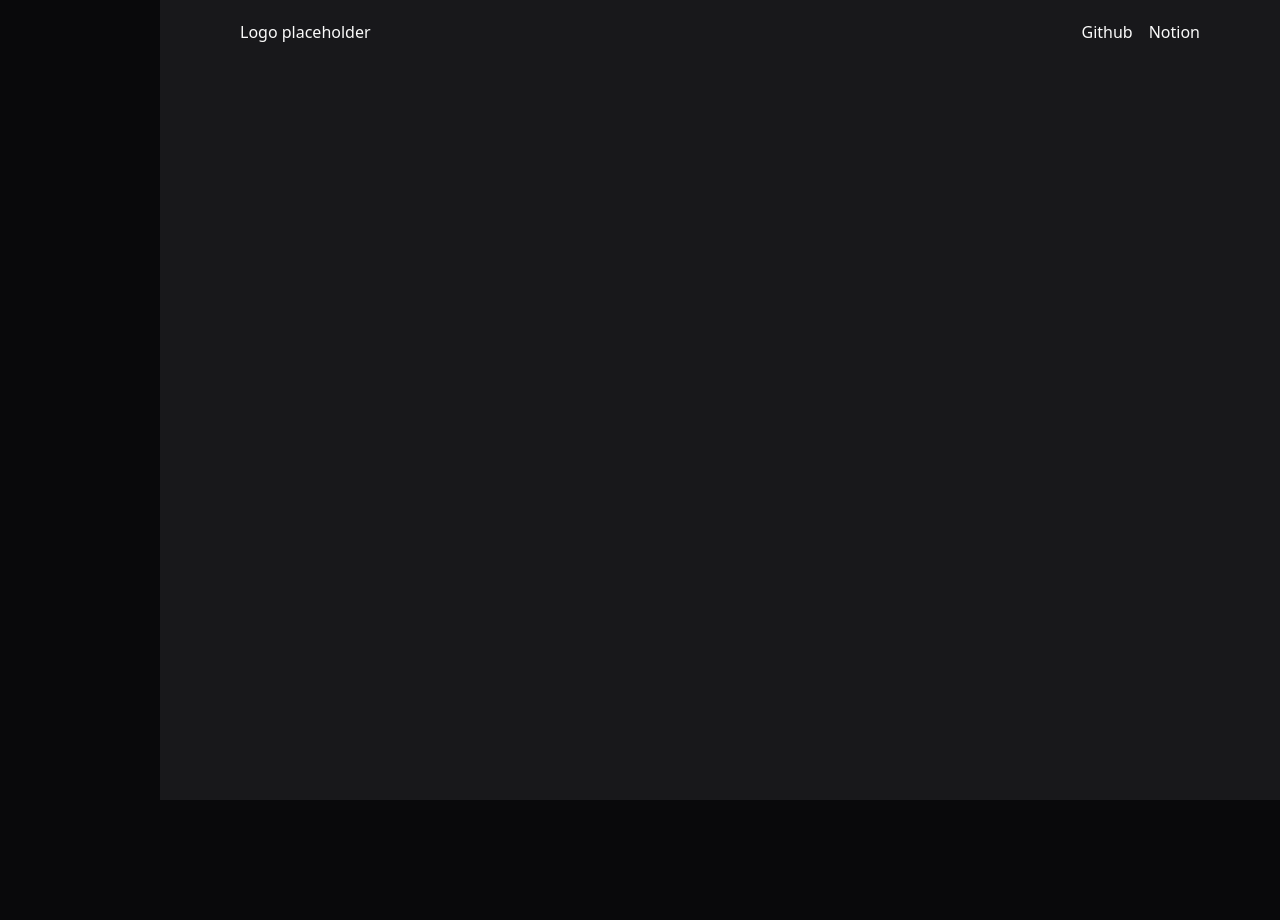
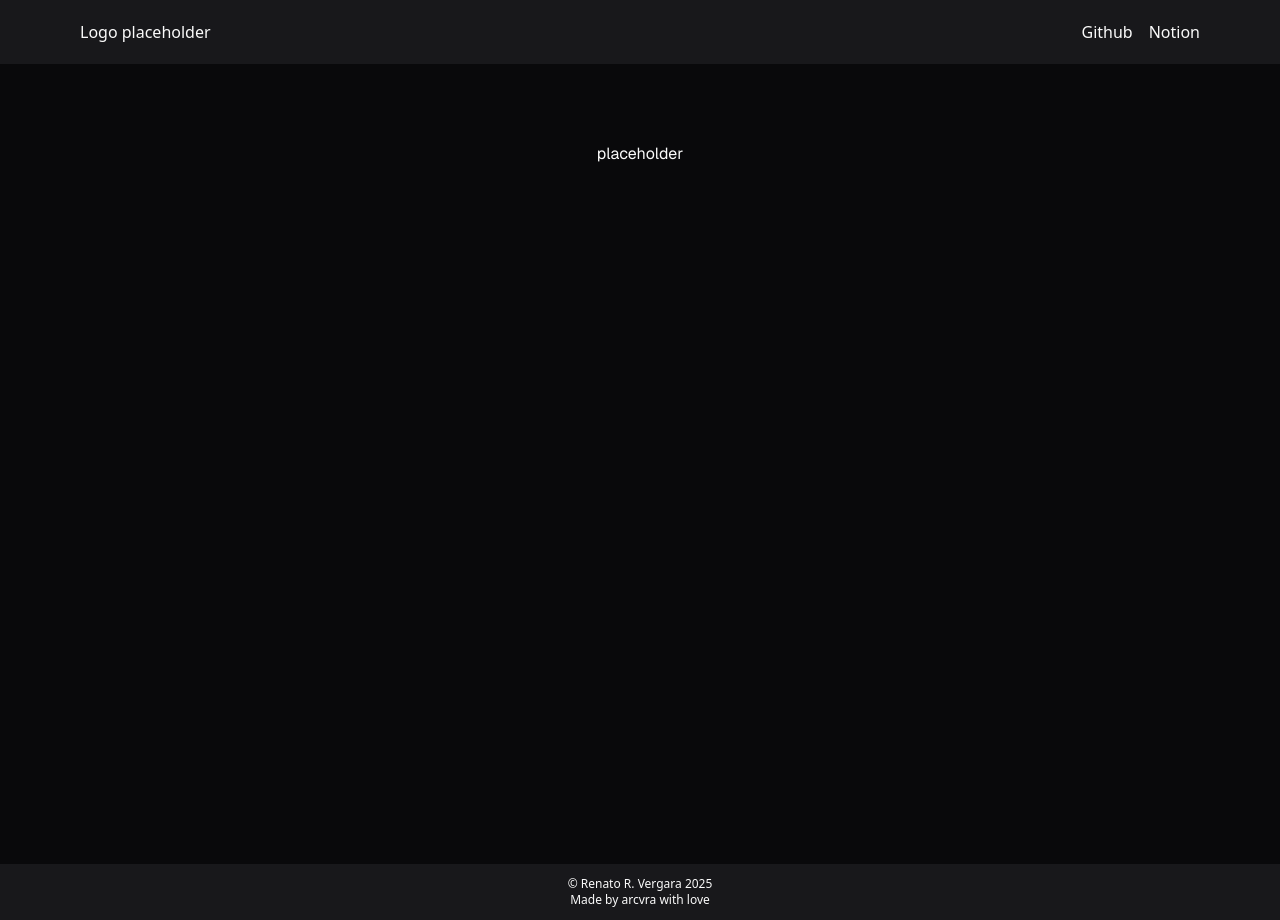
Before and after one commit to arcvra/indic_blueprints, a Next.js app in the folder client/: page / in a window 1280 px wide. Before the commit the page ends 800 px from the top, so only its background shows below. Built offline with nearby package versions, Linux system fonts and the light colour scheme.

Commit message:
feat(layout): add footer component and update layout structure

```diff
--- a/client/app/globals.css
+++ b/client/app/globals.css
@@ -138,3 +138,11 @@ body {
 header.header-layout {
   grid-area: header;
 }
+
+footer.footer-layout {
+  grid-area: footer;
+}
+
+main.main-layout {
+  grid-area: main;
+}
--- a/client/app/layout.js
+++ b/client/app/layout.js
@@ -1,6 +1,7 @@
 import { Geist, Geist_Mono } from "next/font/google";
 import "./globals.css";
-import Header from "./layout/Header";
+import Header from "@/app/layout/Header";
+import Footer from "@/app/layout/Footer";
 
 const geistSans = Geist({
   variable: "--font-geist-sans",
@@ -25,6 +26,7 @@ export default function RootLayout({ children }) {
       >
         <Header />
         {children}
+        <Footer />
       </body>
     </html>
   );
--- /dev/null
+++ b/client/app/layout/Footer.jsx
@@ -0,0 +1,8 @@
+export default function Footer() {
+    return (
+        <footer className="footer-layout bg-zinc-900 grid grid-cols-1 grid-rows-2 items-center justify-items-center py-3 text-xs">
+            <p>&copy; Renato R. Vergara 2025 </p>
+            <p>Made by <span><a href="https://github.com/arcvra" target="blank">arcvra</a></span> with love</p>
+        </footer>
+    )
+}
--- a/client/app/page.js
+++ b/client/app/page.js
@@ -1,7 +1,7 @@
 export default function Home() {
   return (
-    <div className="grid grid-rows-[20px_1fr_20px] items-center justify-items-center min-h-screen p-8 pb-20 gap-16 sm:p-20 font-[family-name:var(--font-geist-sans)]">
-
-    </div>
+    <main className="main-layout grid grid-rows-[20px_1fr_20px] items-center justify-items-center min-h-screen p-8 pb-20 gap-16 sm:p-20 font-[family-name:var(--font-geist-sans)]">
+      <p>placeholder</p>
+    </main>
   );
 }
```
